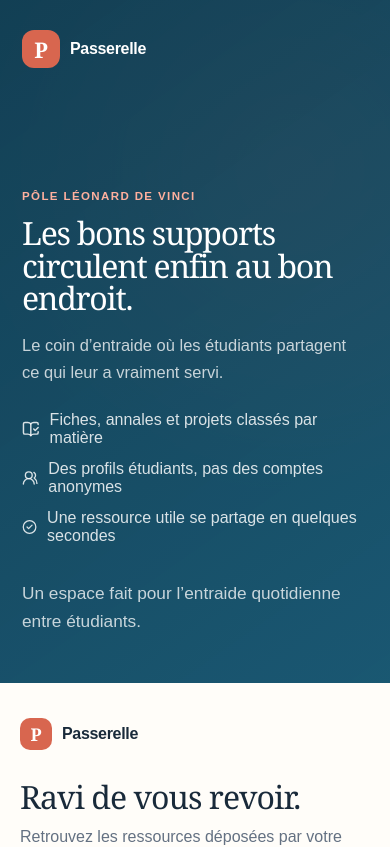
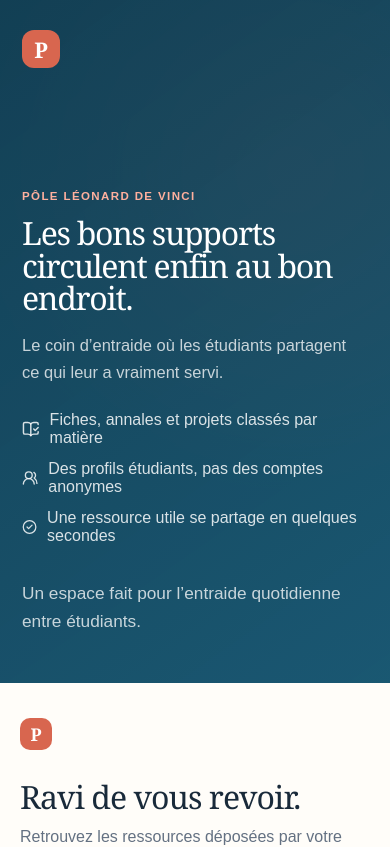
Before and after one commit to thomasd-bit/esilv-lesson-sharing, a Next.js app: page /auth in a window 390 px wide. Shown: the top 847 px of the page. Built offline with nearby package versions, Linux system fonts and the light colour scheme; no server answers.

Commit message:
feat: keep mobile navigation accessible

```diff
--- a/src/app/globals.css
+++ b/src/app/globals.css
@@ -1537,11 +1537,38 @@
 @media (max-width: 680px) {
   .app-header {
     min-height: 62px;
+    flex-wrap: wrap;
+    gap: 10px;
     padding: 0 16px;
   }
 
-  .header-nav,
-  .user-chip span {
+  .header-nav {
+    display: flex;
+    width: 100%;
+    order: 3;
+    justify-content: space-between;
+    gap: 12px;
+    padding: 10px 0 2px;
+    border-top: 1px solid var(--line);
+    font-size: 0.76rem;
+  }
+
+  .header-actions {
+    order: 2;
+    gap: 6px;
+    margin-left: auto;
+  }
+
+  .user-chip {
+    display: none;
+  }
+
+  .header-actions .button-coral {
+    width: 36px;
+    padding: 0;
+  }
+
+  .header-actions .button-coral span {
     display: none;
   }
 
@@ -1619,6 +1646,12 @@
 
   .message-card {
     padding: 28px 22px;
+  }
+}
+
+@media (max-width: 390px) {
+  .brand-lockup > span:last-child {
+    display: none;
   }
 }
 
--- a/src/components/app-header.tsx
+++ b/src/components/app-header.tsx
@@ -58,7 +58,7 @@
           <span className="notification-text">Notifications</span>
           {unreadCount > 0 ? <span className="notification-badge">{unreadCount > 99 ? "99+" : unreadCount}</span> : null}
         </Link>
-        <Link className="button button-coral button-small" href="/resources/new">
+        <Link className="button button-coral button-small" href="/resources/new" aria-label="Partager une ressource">
           <Plus size={16} />
           <span>Partager</span>
         </Link>
```
Also changed, not shown: 1 other file (tests, documents, lock files or other folders).
